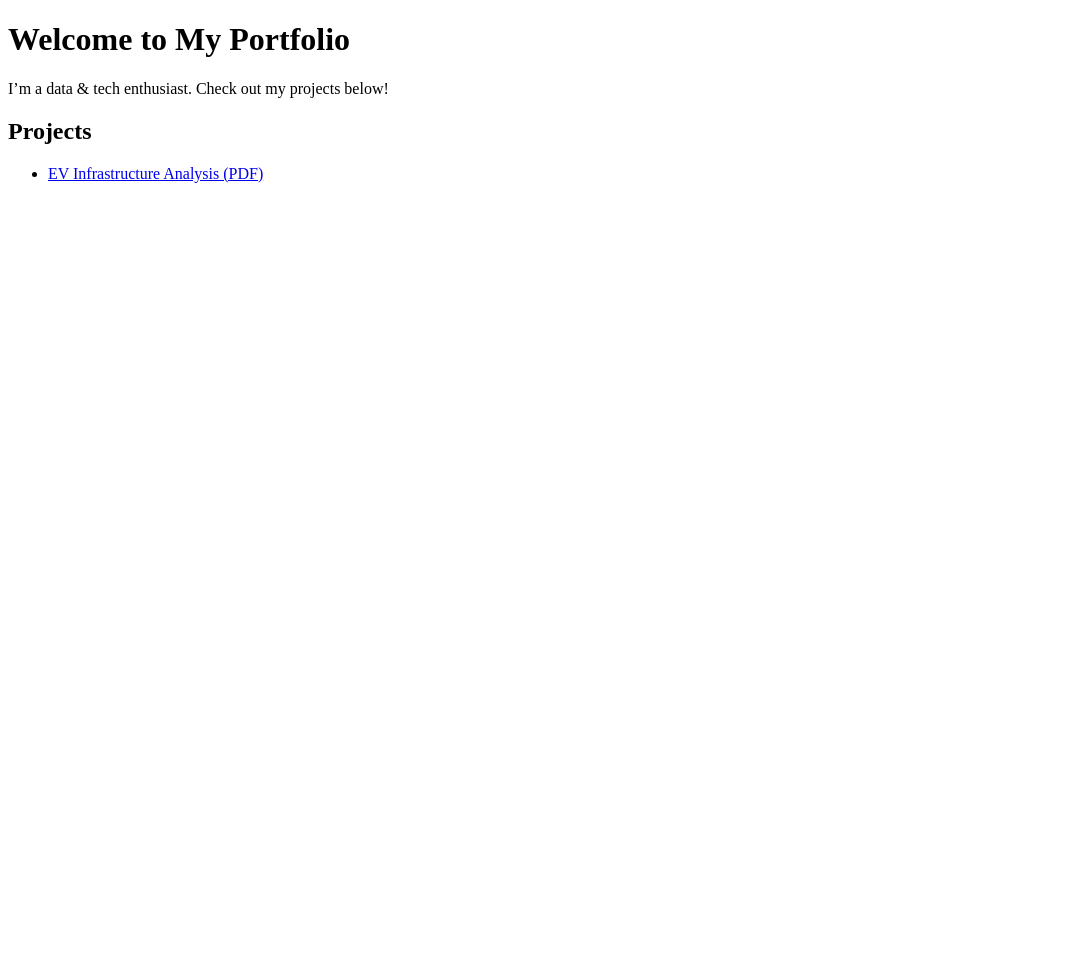
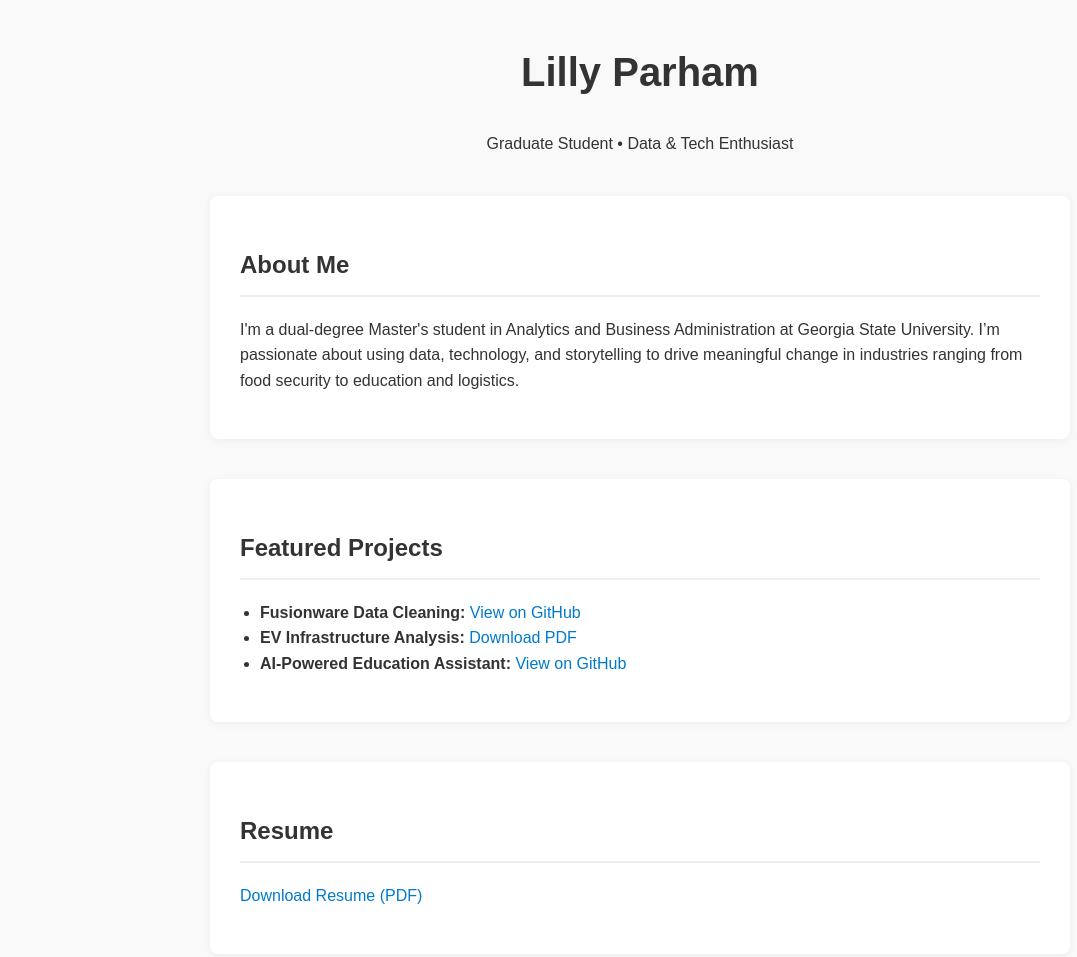
Before and after one commit to lparham2/lparham2.github.io, a plain HTML site: page index.html in a window 1280 px wide. Shown: the whole page, without its empty margins (0-1077 px from the left). Before the commit the page ends 800 px from the top, so only its background shows below. Drawn offline with Linux system fonts and the light colour scheme.

Commit message:
Update index.html

```diff
--- a/index.html
+++ b/index.html
@@ -1,15 +1,87 @@
 <!DOCTYPE html>
-<html>
-  <head>
-    <title>Lilly Parham Portfolio</title>
-  </head>
-  <body>
-    <h1>Welcome to My Portfolio</h1>
-    <p>I’m a data & tech enthusiast. Check out my projects below!</p>
+<html lang="en">
+<head>
+  <meta charset="UTF-8">
+  <title>Lilly Parham | Portfolio</title>
+  <style>
+    body {
+      font-family: Arial, sans-serif;
+      margin: 40px;
+      background-color: #f9f9f9;
+      color: #333;
+      line-height: 1.6;
+    }
+    header {
+      text-align: center;
+      margin-bottom: 40px;
+    }
+    h1 {
+      font-size: 2.5rem;
+    }
+    section {
+      max-width: 800px;
+      margin: auto;
+      background-color: #fff;
+      padding: 30px;
+      border-radius: 8px;
+      box-shadow: 0 2px 10px rgba(0,0,0,0.05);
+      margin-bottom: 40px;
+    }
+    h2 {
+      border-bottom: 2px solid #eee;
+      padding-bottom: 10px;
+    }
+    ul {
+      padding-left: 20px;
+    }
+    a {
+      color: #007acc;
+      text-decoration: none;
+    }
+    a:hover {
+      text-decoration: underline;
+    }
+  </style>
+</head>
+<body>
 
-    <h2>Projects</h2>
+  <header>
+    <h1>Lilly Parham</h1>
+    <p>Graduate Student • Data & Tech Enthusiast</p>
+  </header>
+
+  <section id="about">
+    <h2>About Me</h2>
+    <p>
+      I'm a dual-degree Master's student in Analytics and Business Administration at Georgia State University.
+      I’m passionate about using data, technology, and storytelling to drive meaningful change in industries ranging from food security to education and logistics.
+    </p>
+  </section>
+
+  <section id="projects">
+    <h2>Featured Projects</h2>
     <ul>
-      <li><a href="projects/ev-infrastructure-analysis.pdf">EV Infrastructure Analysis (PDF)</a></li>
+      <li>
+        <strong>Fusionware Data Cleaning:</strong>
+        <a href="https://github.com/lparham2/fusionware-cleaning" target="_blank">View on GitHub</a>
+      </li>
+      <li>
+        <strong>EV Infrastructure Analysis:</strong>
+        <a href="projects/ev-infrastructure-analysis.pdf" target="_blank">Download PDF</a>
+      </li>
+      <li>
+        <strong>AI-Powered Education Assistant:</strong>
+        <a href="https://github.com/lparham2/ai-education-assistant" target="_blank">View on GitHub</a>
+      </li>
     </ul>
-  </body>
+  </section>
+
+  <section id="resume">
+    <h2>Resume</h2>
+    <p>
+      <a href="projects/Lilly_Parham_Resume.pdf" target="_blank">Download Resume (PDF)</a>
+    </p>
+  </section>
+
+</body>
 </html>
```
